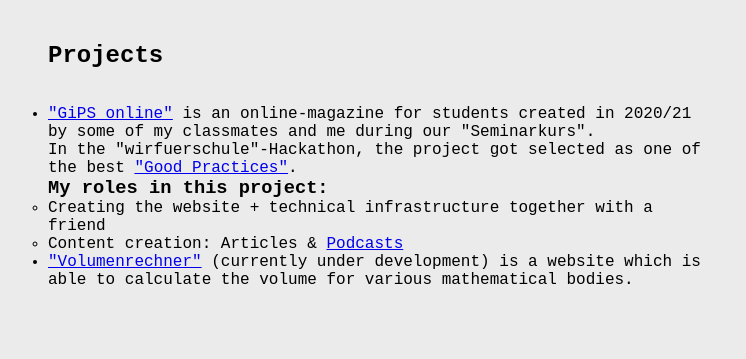
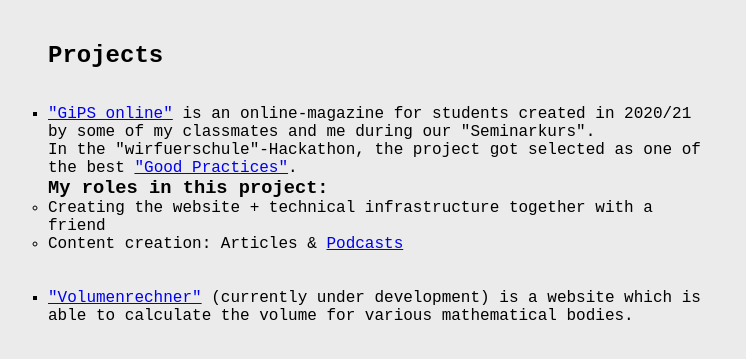
Before and after one commit to notcimon/notcimon.github.io, a plain HTML site: page index.html in a window 1280 px wide. Shown: the part 113-472 px from the top of the page, without its empty margins (258-1004 px from the left). Drawn offline with Linux system fonts and the light colour scheme.

Commit message:
project page styling

```diff
--- a/index.html
+++ b/index.html
@@ -28,7 +28,7 @@
                 </h2>
                 <br><br>
                 <ul>
-                    <li>
+                    <li class="project-listed">
                         <a href="https://gips-online.de/" target="_blank">"GiPS online"</a>
                         is an online-magazine for students created in 2020/21 by some of my classmates and me during our "Seminarkurs".
                         <br>
@@ -42,7 +42,8 @@
                             <li>Content creation: Articles & <a href="https://anchor.fm/gipsonline/episodes/05---Jung-und-Politisch---Warum-Politik-junge-Menschen-braucht-e14562h/a-a5pj15c" target="_blank">Podcasts</a></li>
                         </ul>
                     </li>
-                    <li>
+                    <br><br>
+                    <li class="project-listed">
                         <a href="https://volumenrechner.netlify.app/" target="_blank">"Volumenrechner"</a> (currently under development)
                         is a website which is able to calculate the volume for various mathematical bodies.
                     </li>
--- a/styles.css
+++ b/styles.css
@@ -63,3 +63,7 @@ nav ul{
     flex-wrap: wrap;
     justify-content: center;
 }
+
+.project-listed {
+    list-style-type: square;
+}
```
